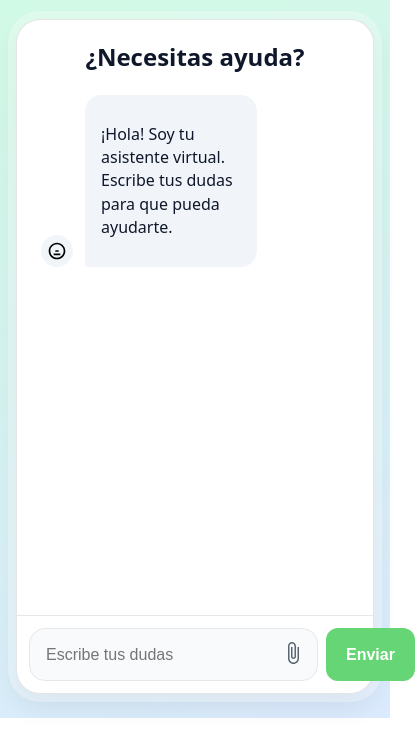
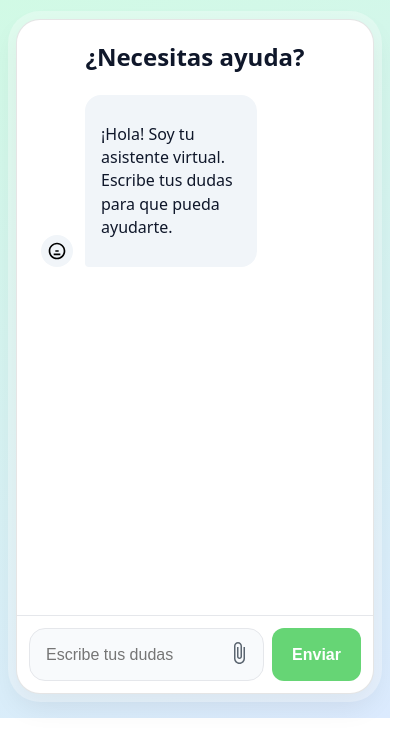
Before and after one commit to Juyens/unidonate-landing, a plain HTML site: page public/Ayuda.html in a window 390 px wide. Shown: the part 96-844 px from the top of the page, 415 px wide, since content can reach past the window. Drawn offline with Linux system fonts and the light colour scheme.

Commit message:
Cambios en Ayuda 7

```diff
--- a/public/assets/styles/Ayuda.css
+++ b/public/assets/styles/Ayuda.css
@@ -28,6 +28,8 @@ header nav .Perfil.active, .Perfil:hover{ background: #1aad6b;}
 .profile-popover__list a{ display:block; padding:10px; border-radius:10px; }
 .profile-popover__list a:hover{ background:#f8fafc; }
 .profile-popover__list a.active-profile-link { color: var(--primary-strong); font-weight: 600; }
+
+
 
 .btn-logout {
   display: block; /* Le decimos que ocupe su propia línea */
@@ -166,6 +168,11 @@ footer small{ grid-area:copy; color:#8F8C8C; text-align:center }
 
   footer { grid-template-columns: 1fr; grid-template-areas: "logo" "desc" "links1" "links2" "links3" "line" "copy"; }
 
+  .input-wrapper {
+    flex-shrink: 1; /* Permite que el input-wrapper se encoja si es necesario */
+    min-width: 0;   /* Asegura que pueda reducir su tamaño */
+  }
+
   .message-form {
     padding: 12px;
     gap: 8px;
```
